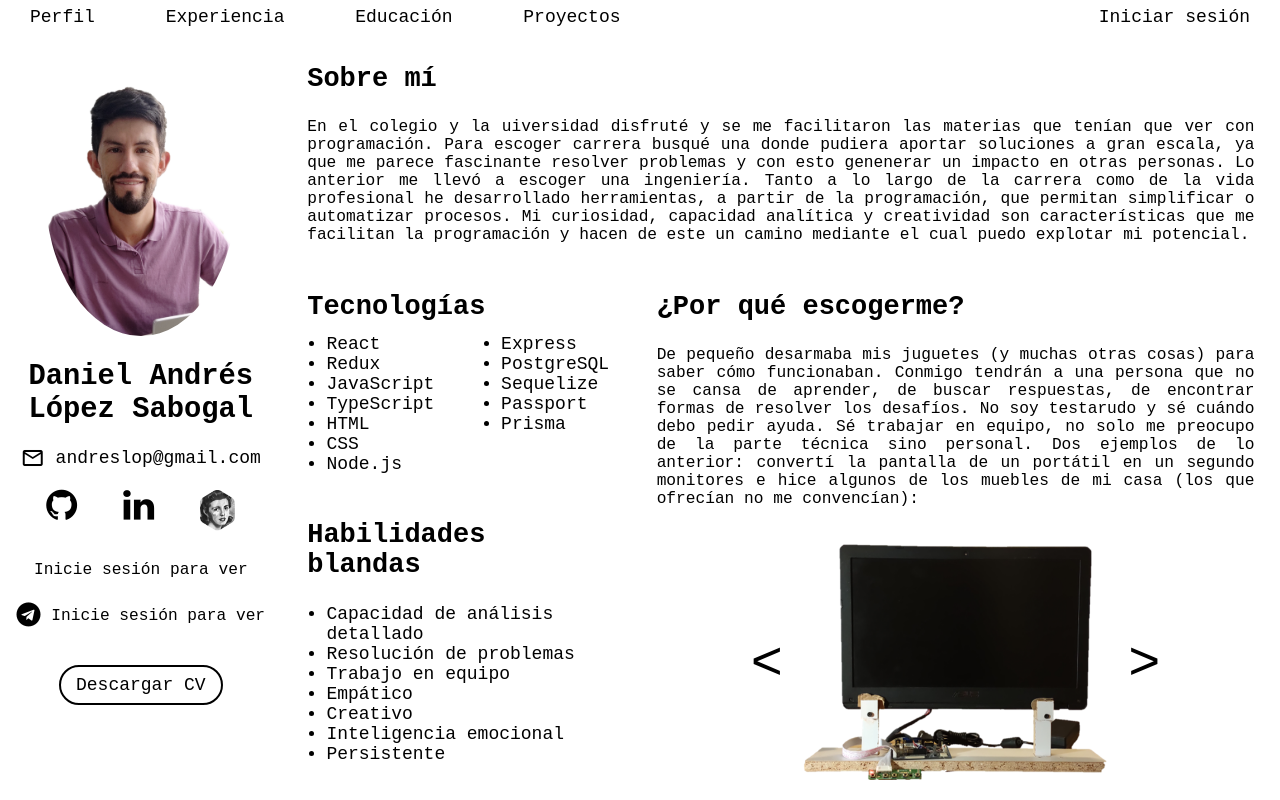
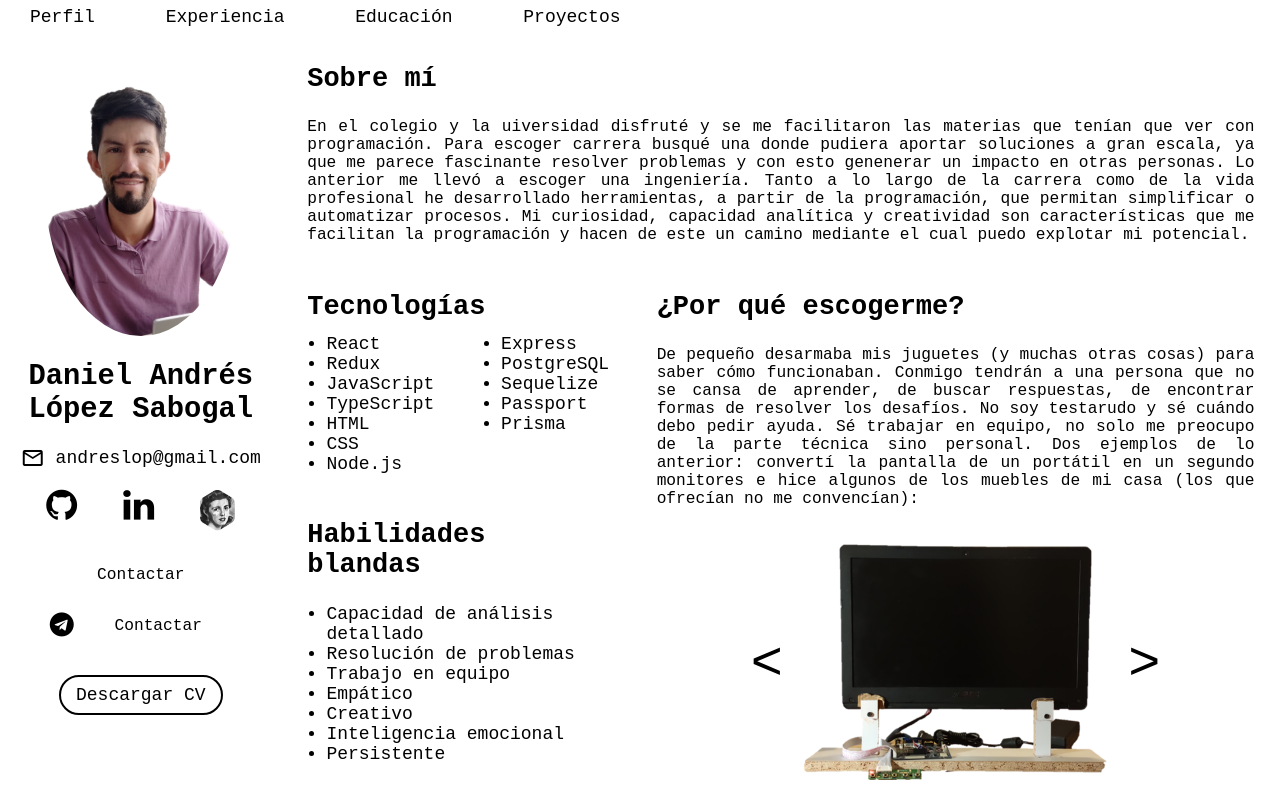
Before and after one commit to opolinad/cv, a plain HTML site: page Front/html/Index.html in a window 1280 px wide. Drawn offline with Linux system fonts and the light colour scheme.

Commit message:
cambios para producción

```diff
--- a/Front/html/Index.html
+++ b/Front/html/Index.html
@@ -19,7 +19,7 @@
         <a href="../html/experiencia.html">Experiencia</a>
         <a href="../html/educacion.html">Educación</a>
         <a href="../html/proyectos.html">Proyectos</a>
-        <a href="#" id="login">Iniciar sesión</a>
+        <!-- <a href="#" id="login">Iniciar sesión</a> -->
     </div>
     <div id="menu">
         <img id="profile-picture" src="../img/Profile picture.jpg" alt="picture of Daniel Andrés López">
@@ -32,11 +32,11 @@
             <a href="https://torre.co/andreslop" target="_blank"><img src="../img/Torre.png" alt="Torre logo"></a>
         </div>
         <i class="material-icons"> whatsapp </i>
-        <p id="text-wa">Inicie sesión para ver </p>
+        <p id="text-wa"><a href="https://wa.link/q2bmlg" target="_blank">Contactar</a></p>
         <br>
         <br>
         <i class="fa fa-telegram fa-lg"></i>
-        <p>Inicie sesión para ver </p>
+        <p><a href="https://t.me/danny_lop" target="_blank"> Contactar</a></p>
         <a id="cv-download" href="../CV/Daniel Andrés López CV - Fullstack developer.pdf" download>Descargar CV</a>
     </div>
     <div id="content">
```
Also changed, not shown: Back/package.json (+6 -4 lines), Front/html/educacion.html (+1 -1 lines), Front/html/experiencia.html (+1 -1 lines), Front/html/proyectos.html (+8 -6 lines), 1 other file.
